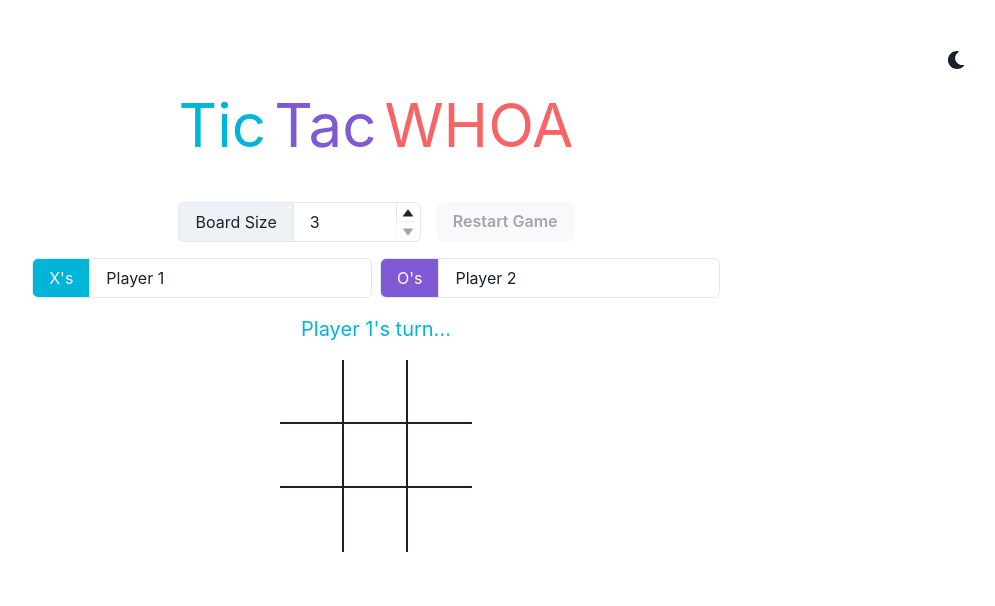
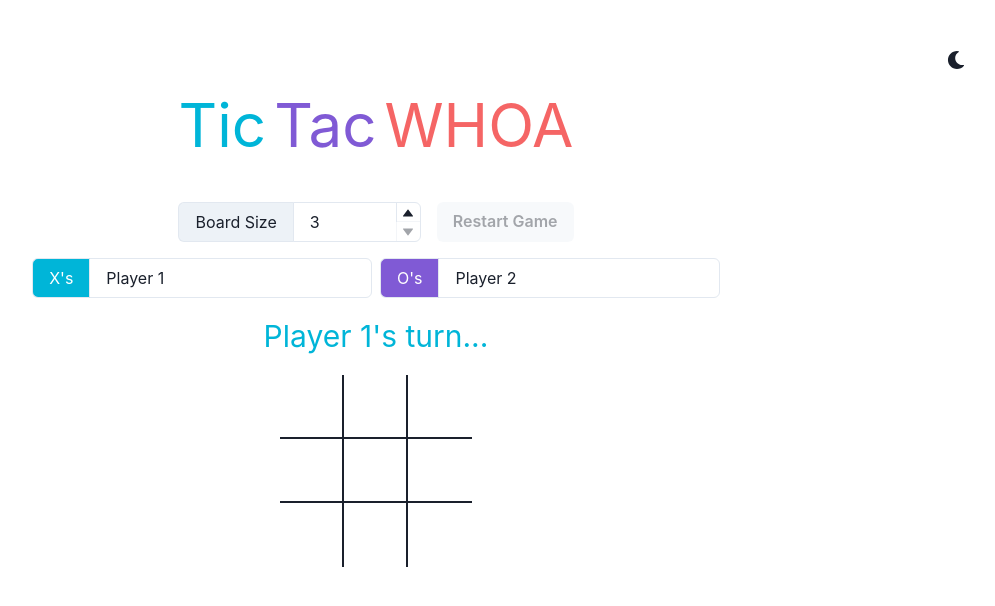
Before and after one commit to m4ttheweric/tic-tac-whoa, a React (Create React App) app: page / in a window 1280 px wide. Shown: the top 606 px of the page, without its empty margins (264-1259 px from the left). Built offline with nearby package versions, Linux system fonts and the light colour scheme.

Commit message:
Update game-board.tsx

```diff
--- a/src/components/game-board.tsx
+++ b/src/components/game-board.tsx
@@ -190,19 +190,24 @@ export const GameBoard = () => {
    const gameStateMessages = () => (
       <>
          {!winState.isWinner && !winState.catsGame && (
-            <Text color={PlayerColors[player]} fontSize='xl'>{`${
-               player === 'X' ? xPlayer : oPlayer
-            }'s turn...`}</Text>
+            <Text
+               noOfLines={1}
+               color={PlayerColors[player]}
+               fontSize={{ base: '2xl', md: '3xl' }}
+            >{`${player === 'X' ? xPlayer : oPlayer}'s turn...`}</Text>
          )}
          {winState.isWinner && (
             <HStack>
                <Text
-                  fontSize={'3xl'}
+                  noOfLines={1}
+                  fontSize={{ base: '2xl', md: '3xl' }}
                   color={PlayerColors[winState.winningPlayer]}
                >
                   {`${winState.winningPlayer === 'X' ? xPlayer : oPlayer}`}
                </Text>
-               <Text fontSize={'3xl'}>is the winner! 🚀 🎉</Text>
+               <Text noOfLines={1} fontSize={{ base: '2xl', md: '3xl' }}>
+                  is the winner! 🚀 🎉
+               </Text>
             </HStack>
          )}
          {winState.catsGame && <Text fontSize={'3xl'}>😿 Cat's Game 😿</Text>}
```
